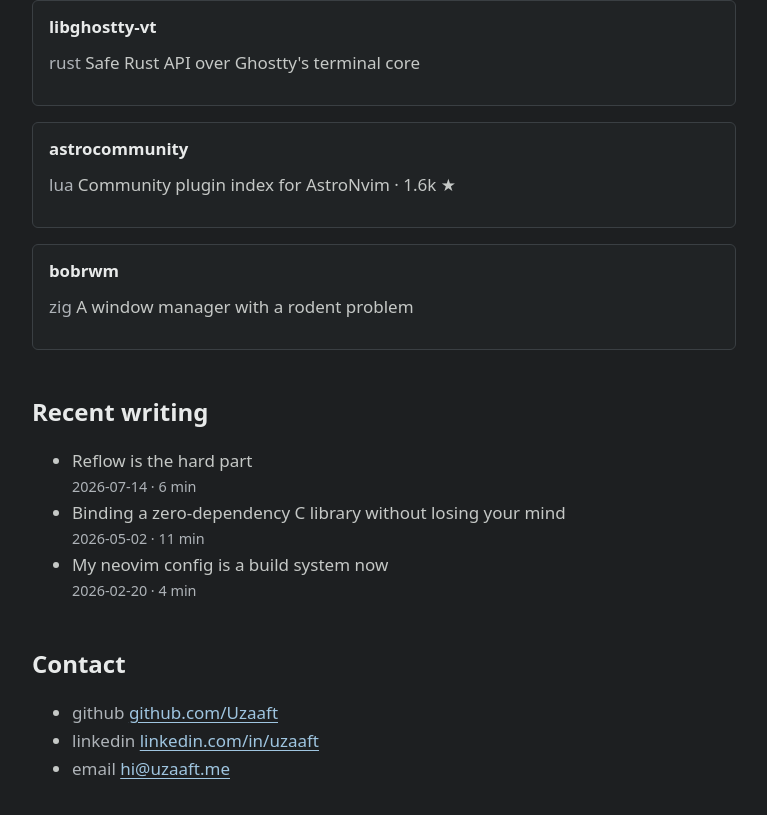
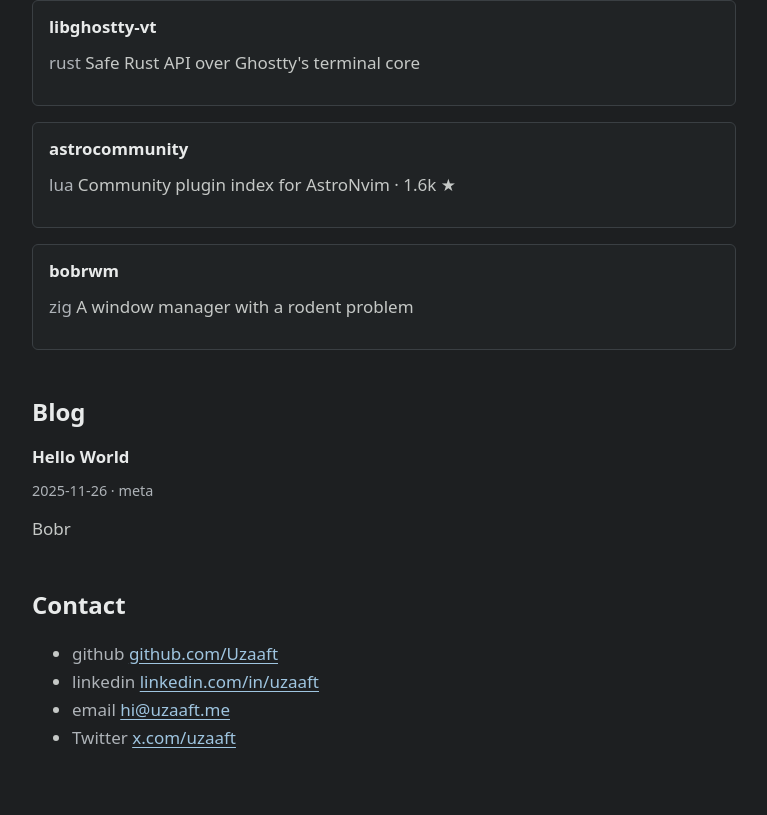
Before and after one commit to Uzaaft/uzaaft.github.io, a SvelteKit app: page /plain in a window 1280 px wide. Shown: the part 766-1581 px from the top of the page, without its empty margins (256-1023 px from the left). Built offline with nearby package versions, Linux system fonts and the light colour scheme; a web font is replaced by a local one.

Commit message:
feat: restore terminal blog post

```diff
--- a/src/lib/shell/content.ts
+++ b/src/lib/shell/content.ts
@@ -8,9 +8,9 @@ export const host = {
 export const urls = {
 	github: 'https://github.com/Uzaaft',
 	linkedin: 'https://www.linkedin.com/in/uzaaft',
-	blog: '/blog',
 	crates: 'https://crates.io/crates/libghostty-vt',
 	astrocommunity: 'https://github.com/AstroNvim/astrocommunity',
+	twitter: 'https://x.com/uzaaft',
 	email: 'mailto:hi@uzaaft.me'
 } as const;
 
@@ -37,19 +37,17 @@ export const fetchRows: readonly { readonly label: string; readonly value: strin
 	{ label: 'Education', value: 'NMBU' }
 ];
 
-export const posts: readonly {
-	readonly date: string;
-	readonly title: string;
-	readonly minutes: string;
-}[] = [
-	{ date: '2026-07-14', title: 'Reflow is the hard part', minutes: '6 min' },
-	{
-		date: '2026-05-02',
-		title: 'Binding a zero-dependency C library without losing your mind',
-		minutes: '11 min'
-	},
-	{ date: '2026-02-20', title: 'My neovim config is a build system now', minutes: '4 min' }
-];
+/** The original blog post, restored from the pre-terminal site. */
+export const BOBR_POST = {
+	slug: 'hello-world',
+	date: '2025-11-26',
+	title: 'Hello World',
+	description: 'Bobr',
+	tags: ['meta'],
+} as const;
+
+/** Published posts in reverse chronological order. */
+export const posts = [BOBR_POST] as const;
 
 export const projects: readonly {
 	readonly name: string;
@@ -76,9 +74,9 @@ export const helpEntries: readonly { readonly usage: string; readonly blurb: str
 	{ usage: 'sl', blurb: 'you meant ls, right?' },
 	{ usage: 'cd <dir>', blurb: 'projects · blog' },
 	{ usage: 'cat <file>', blurb: 'about.md · now.md · contact.md · .rushrc' },
-	{ usage: 'blog', blurb: 'recent writing' },
+	{ usage: 'blog', blurb: 'read the one post' },
 	{ usage: 'projects', blurb: 'open source' },
-	{ usage: 'open <x>', blurb: 'github · linkedin · blog · crates · email' },
+	{ usage: 'open <x>', blurb: 'github · linkedin · crates · email' },
 	{ usage: 'theme', blurb: 'about the colors' },
 	{ usage: 'clear', blurb: 'wipe the scrollback' }
 ];
@@ -104,7 +102,8 @@ export const contactRows: readonly {
 }[] = [
 	{ label: 'github', value: 'github.com/Uzaaft', uri: urls.github },
 	{ label: 'linkedin', value: 'linkedin.com/in/uzaaft', uri: urls.linkedin },
-	{ label: 'email', value: 'hi@uzaaft.me', uri: urls.email }
+	{ label: 'email', value: 'hi@uzaaft.me', uri: urls.email },
+	{ label: 'Twitter', value: 'x.com/uzaaft', uri: urls.twitter }
 ];
 
 export const sayings = {
--- a/src/routes/plain/+page.svelte
+++ b/src/routes/plain/+page.svelte
@@ -1,6 +1,6 @@
 <script lang="ts">
 	import { base } from '$app/paths';
-	import { about, contactRows, now, posts, projects } from '$lib/shell/content';
+	import { about, BOBR_POST, contactRows, now, projects } from '$lib/shell/content';
 </script>
 
 <svelte:head>
@@ -48,15 +48,12 @@
 	</section>
 
 	<section aria-labelledby="writing-heading">
-		<h2 id="writing-heading">Recent writing</h2>
-		<ul>
-			{#each posts as post}
-				<li>
-					<span>{post.title}</span>
-					<span class="meta">{post.date} · {post.minutes}</span>
-				</li>
-			{/each}
-		</ul>
+		<h2 id="writing-heading">Blog</h2>
+		<article>
+			<h3>{BOBR_POST.title}</h3>
+			<p class="meta">{BOBR_POST.date} · {BOBR_POST.tags.join(', ')}</p>
+			<p>{BOBR_POST.description}</p>
+		</article>
 	</section>
 
 	<section aria-labelledby="contact-heading">
```
Also changed, not shown: src/lib/shell/commands.ts (+14 -14 lines), src/routes/+page.svelte (+17 -3 lines), 2 other files (tests, documents, lock files or other folders).
